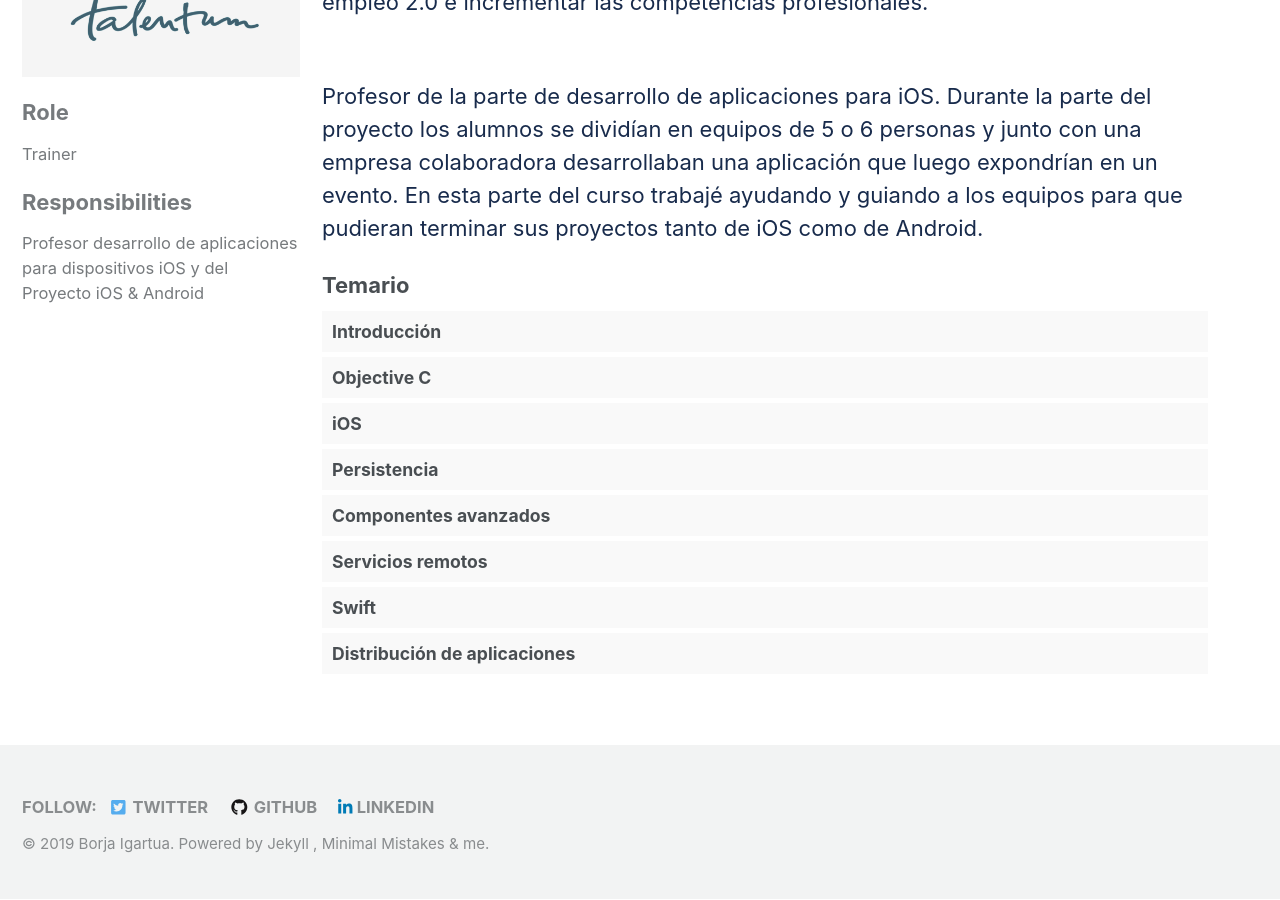
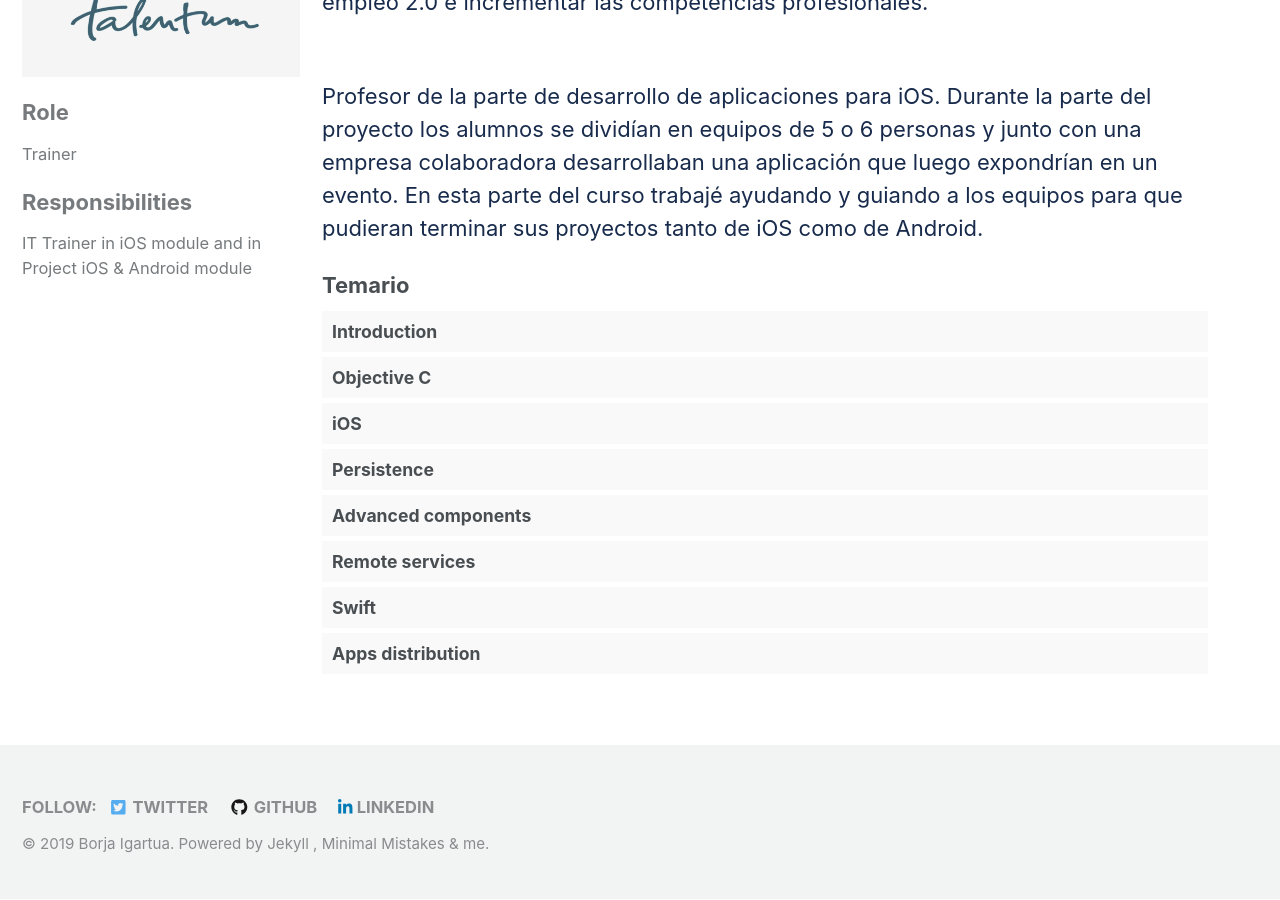
Before and after one commit to borjaIgartua/borjaigartua.github.io, a Jekyll site: the page built from _trainer/Desarrollo Aplicaciones móviles.md, in a window 1280 px wide and 900 px high, scrolled down 712 px. Built offline with Jekyll 4.4.1, drawn with Linux system fonts in a browser that asks for light colours; cached includes are drawn as plain includes; nearby versions of some CDN libraries; library files that are not in the unit come from our copies; some of the changed lines change nothing that is shown.

Commit message:
add strings

```diff
--- a/_data/ui-text.yml
+++ b/_data/ui-text.yml
@@ -91,6 +91,34 @@ en: &DEFAULT_EN
   ios_animations             : "Animations and video"
   ios_gestures               : "Gestures"
   ios_acelerometer           : "Acelerometer"
+# Desarrollo Aplicaciones móviles III Edición
+  tlf_dev_tasks              : "IT Trainer in iOS module and in Project iOS & Android module"
+  tlf_dev_what_is_about      : "About the couse"
+  tlf_dev_how_starts         : "How Apple starts"
+  tlf_dev_required_tools     : "Required tools"
+  tlf_dev_environment        : "Environment"
+  tlf_dev_classes            : "Classes"
+  tlf_dev_pointer            : "Pointers"
+  tlf_dev_properties         : "Properties"
+  tlf_dev_collections        : "Collections"
+  tlf_dev_inheritance        : "Inheritance"
+  tlf_dev_IDE                : "IDE"
+  tlf_dev_view_controller    : "View controllers and views"
+  tlf_dev_visual_comp        : "Visual components"
+  tlf_dev_comunication_views : "Comunication between view and controllers"
+  tlf_dev_contraints         : "Constraints"
+  tlf_dev_navigation         : "Navigation between view controllers"
+  tlf_dev_persistence        : "Persistence"
+  tlf_dev_plist_files        : "Plist files"
+  tlf_dev_advance_comp       : "Advanced components"
+  tlf_dev_remote_serv        : "Remote services"
+  tlf_dev_rest               : "REST services"
+  tlf_dev_swift_objc         : "Swift and Objective C"
+  tlf_dev_swift_apps         : "Swift applications"
+  tlf_dev_apps_distribution  : "Apps distribution"
+  tlf_dev_apps_register      : "Register"
+  tlf_dev_dist               : "Distribution"
+
 en-US:
   <<: *DEFAULT_EN
 en-CA:
--- a/_includes/sidebar.html
+++ b/_includes/sidebar.html
@@ -13,7 +13,10 @@
         alt="{% if s.image_alt %}{{ s.image_alt }}{% endif %}">
       {% endif %}
       {% if s.title %}<h3>{{ s.title }}</h3>{% endif %}
-      {% if s.text %}{{ s.text | markdownify }}{% endif %}
+      {% if s.text %}
+        {% assign localized_subgroupname = site.data.ui-text[site.locale][{{s.text}}] | default: s.text %}
+        {{ localized_subgroupname | markdownify }}
+      {% endif %}
       {% if s.nav %}{% include nav_list nav=s.nav %}{% endif %}
     {% endfor %}
     {% if page.sidebar.nav %}
--- a/_trainer/Desarrollo Aplicaciones móviles.md
+++ b/_trainer/Desarrollo Aplicaciones móviles.md
@@ -11,80 +11,80 @@ sidebar:
     image: /assets/images/telefonica-talentum-logo.jpg
     text: "Trainer"
   - title: "Responsibilities"
-    text: "Profesor desarrollo de aplicaciones para dispositivos iOS y del Proyecto iOS & Android"
+    text: tlf_dev_tasks
 accordion:
   - item:
-      name: Introducción
+      name: introduction
       haschildren: true
       subitems:
         - item:
-            name: ¿Qué cubre el curso?
+            name: tlf_dev_what_is_about
             haschildren: false
         - item:
-            name: Cómo empezó Apple
+            name: tlf_dev_how_starts
             haschildren: false
         - item:
-            name: Herramientas necesarias
+            name: tlf_dev_required_tools
             haschildren: false
   - item:
       name: Objective C
       haschildren: true
       subitems:
         - item:
-            name: Descripción del entorno
+            name: tlf_dev_environment
             haschildren: false
         - item:
-            name: Clases
+            name: tlf_dev_classes
             haschildren: false
         - item:
-            name: Punteros
+            name: tlf_dev_pointer
             haschildren: false
         - item:
-            name: Propiedades
+            name: tlf_dev_properties
             haschildren: false
         - item:
             name: NSString y NSNumber
             haschildren: false
         - item:
-            name: Colecciones
+            name: tlf_dev_collections
             haschildren: false
         - item:
-            name: Herencia
+            name: tlf_dev_inheritance
             haschildren: false
   - item:
       name: iOS
       haschildren: true
       subitems:
         - item:
-            name: Entorno de desarrollo
+            name: tlf_dev_IDE
             haschildren: false
         - item:
-            name: Controladores y Vistas
+            name: tlf_dev_view_controller
             haschildren: false
         - item:
-            name: Componentes visuales
+            name: tlf_dev_visual_comp
             haschildren: false
         - item:
-            name: Comunicación vista controlador
+            name: tlf_dev_comunication_views
             haschildren: false
         - item:
-            name: Constraints
+            name: tlf_dev_contraints
             haschildren: false
         - item:
-            name: Navegaciones entre vistas
+            name: tlf_dev_navigation
             haschildren: false
   - item:
-      name: Persistencia
+      name: tlf_dev_persistence
       haschildren: true
       subitems:
         - item:
-            name: Ficheros Plist
+            name: tlf_dev_plist_files
             haschildren: false
         - item:
             name: SQLite
             haschildren: false
   - item:
-      name: Componentes avanzados
+      name: tlf_dev_advance_comp
       haschildren: true
       subitems:
         - item:
@@ -100,37 +100,37 @@ accordion:
             name: MKMapView
             haschildren: false
   - item:
-      name: Servicios remotos
+      name: tlf_dev_remote_serv
       haschildren: true
       subitems:
         - item:
-            name: Introducción
+            name: introduction
             haschildren: false
         - item:
-            name: Servicios REST
+            name: tlf_dev_rest
             haschildren: false
   - item:
       name: Swift
       haschildren: true
       subitems:
         - item:
-            name: Swift y Objective C
+            name: tlf_dev_swift_objc
             haschildren: false
         - item:
-            name: Aplicaciones con Swift
+            name: tlf_dev_swift_apps
             haschildren: false
   - item:
-      name: Distribución de aplicaciones
+      name: tlf_dev_apps_distribution
       haschildren: true
       subitems:
         - item:
-            name: Registro
+            name: tlf_dev_apps_register
             haschildren: false
         - item:
             name: iTunes Connect
             haschildren: false
         - item:
-            name: Distribución
+            name: tlf_dev_dist
             haschildren: false
 ---
 
```
